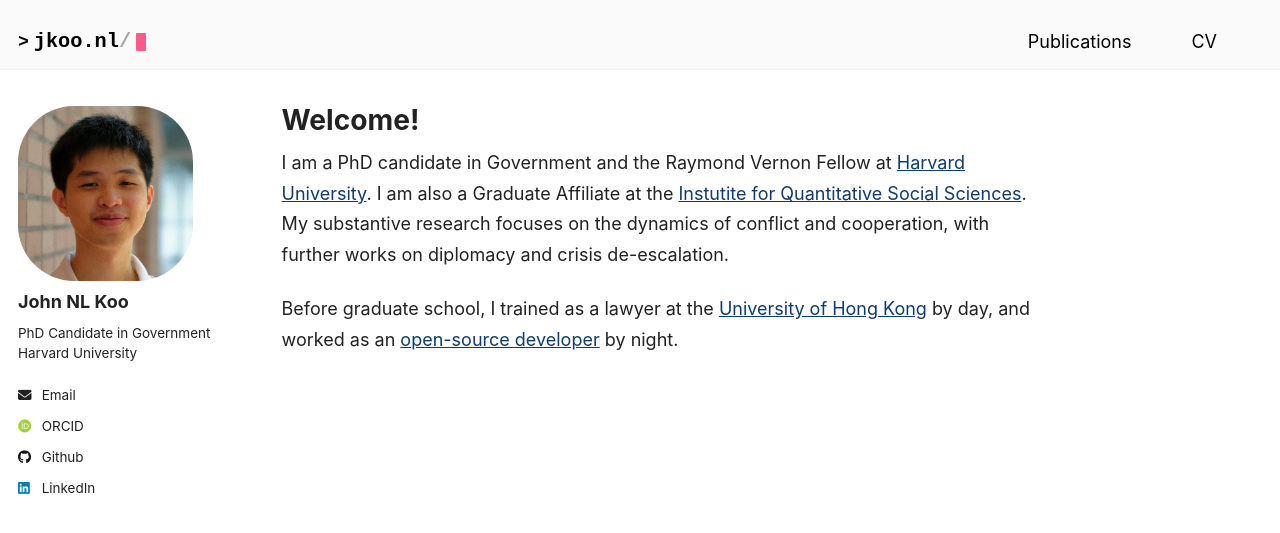
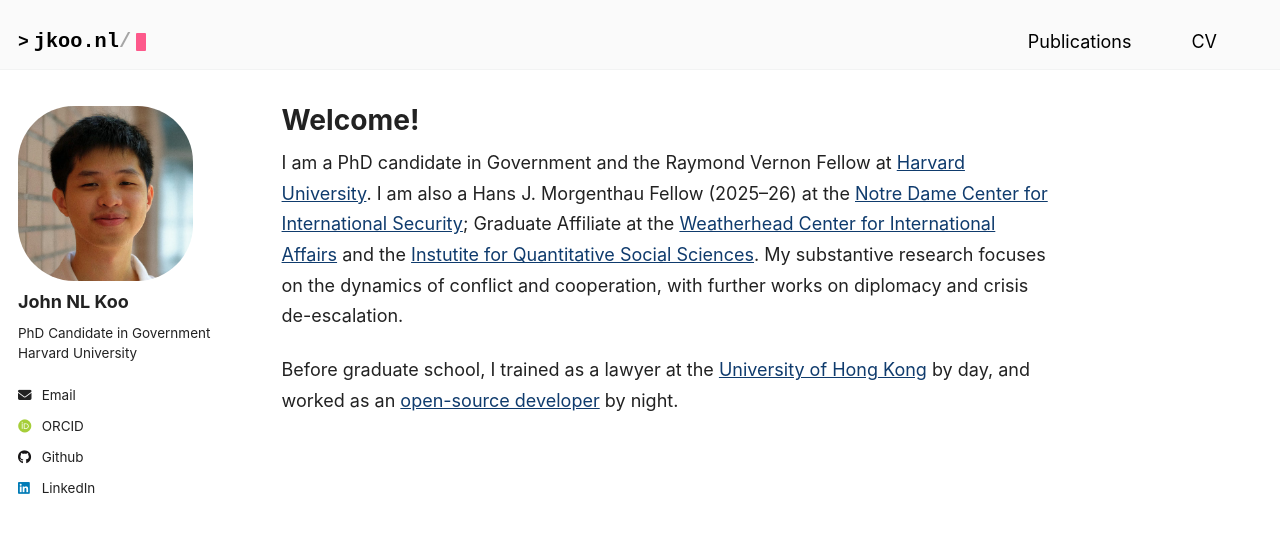
Before and after one commit to tanxpyox/jkoo.nl, a Jekyll site: the page built from _pages/about.md, in a window 1280 px wide. Shown: the top 533 px of the page. Built offline with Jekyll 4.4.1, drawn with Linux system fonts in a browser that asks for light colours; some web fonts are replaced.

Commit message:
modified:   _pages/about.md

```diff
--- a/_pages/about.md
+++ b/_pages/about.md
@@ -7,6 +7,6 @@ redirect_from:
   - /about.html
 ---
 
-I am a PhD candidate in Government and the Raymond Vernon Fellow at [Harvard University](https://www.gov.harvard.edu). I am also a Graduate Affiliate at the [Instutite for Quantitative Social Sciences](https://www.iq.harvard.edu). My substantive research focuses on the dynamics of conflict and cooperation, with further works on diplomacy and crisis de-escalation.
+I am a PhD candidate in Government and the Raymond Vernon Fellow at [Harvard University](https://www.gov.harvard.edu). I am also a Hans J. Morgenthau Fellow (2025–26) at the [Notre Dame Center for International Security](https://ndisc.nd.edu/); Graduate Affiliate at the [Weatherhead Center for International Affairs](https://www.wcfia.harvard.edu/) and the [Instutite for Quantitative Social Sciences](https://www.iq.harvard.edu). My substantive research focuses on the dynamics of conflict and cooperation, with further works on diplomacy and crisis de-escalation.
 
 Before graduate school, I trained as a lawyer at the [University of Hong Kong](https://www.law.hku.hk) by day, and worked as an [open-source developer](https://github.com/CanCLID) by night.
```
